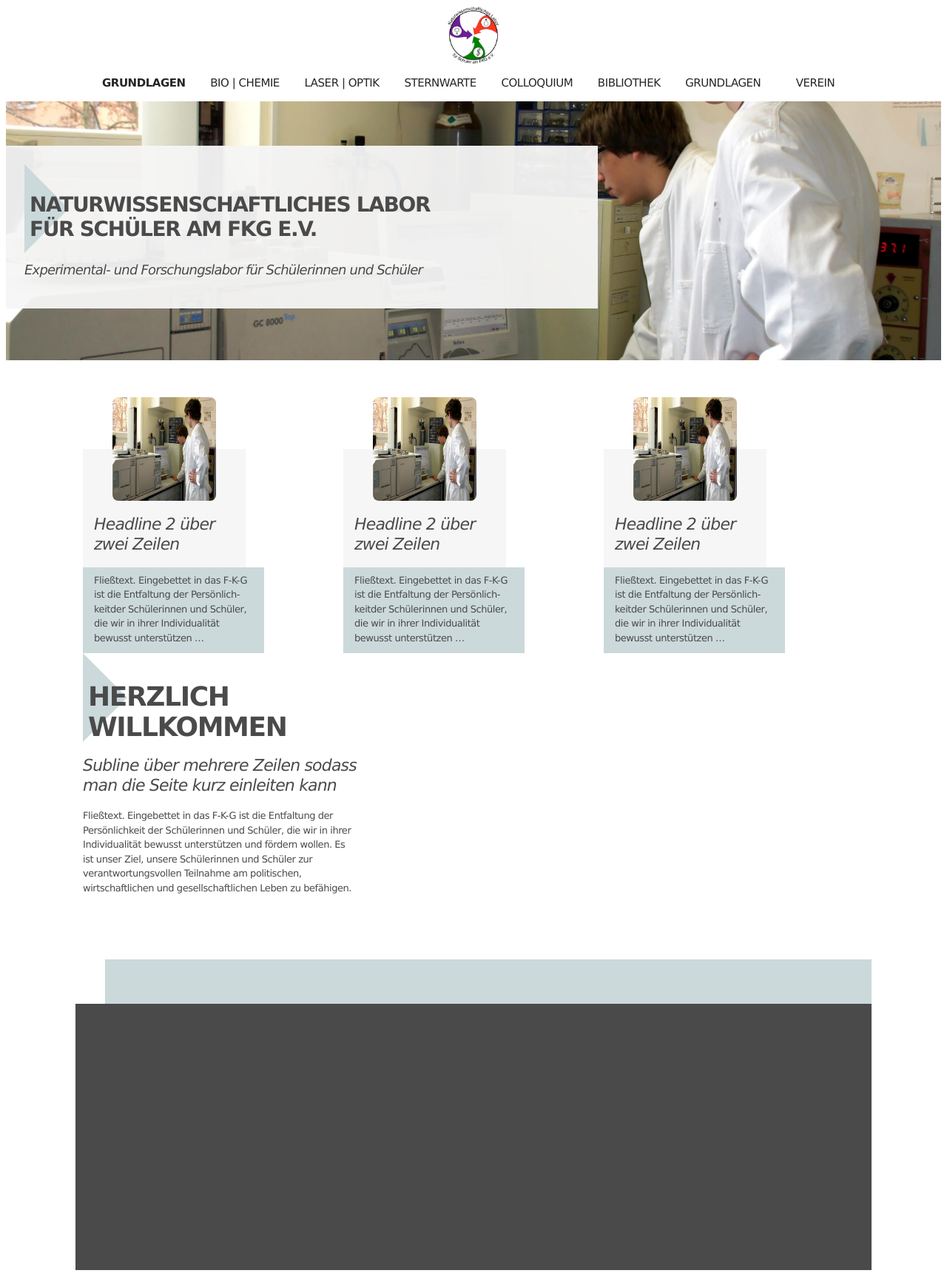
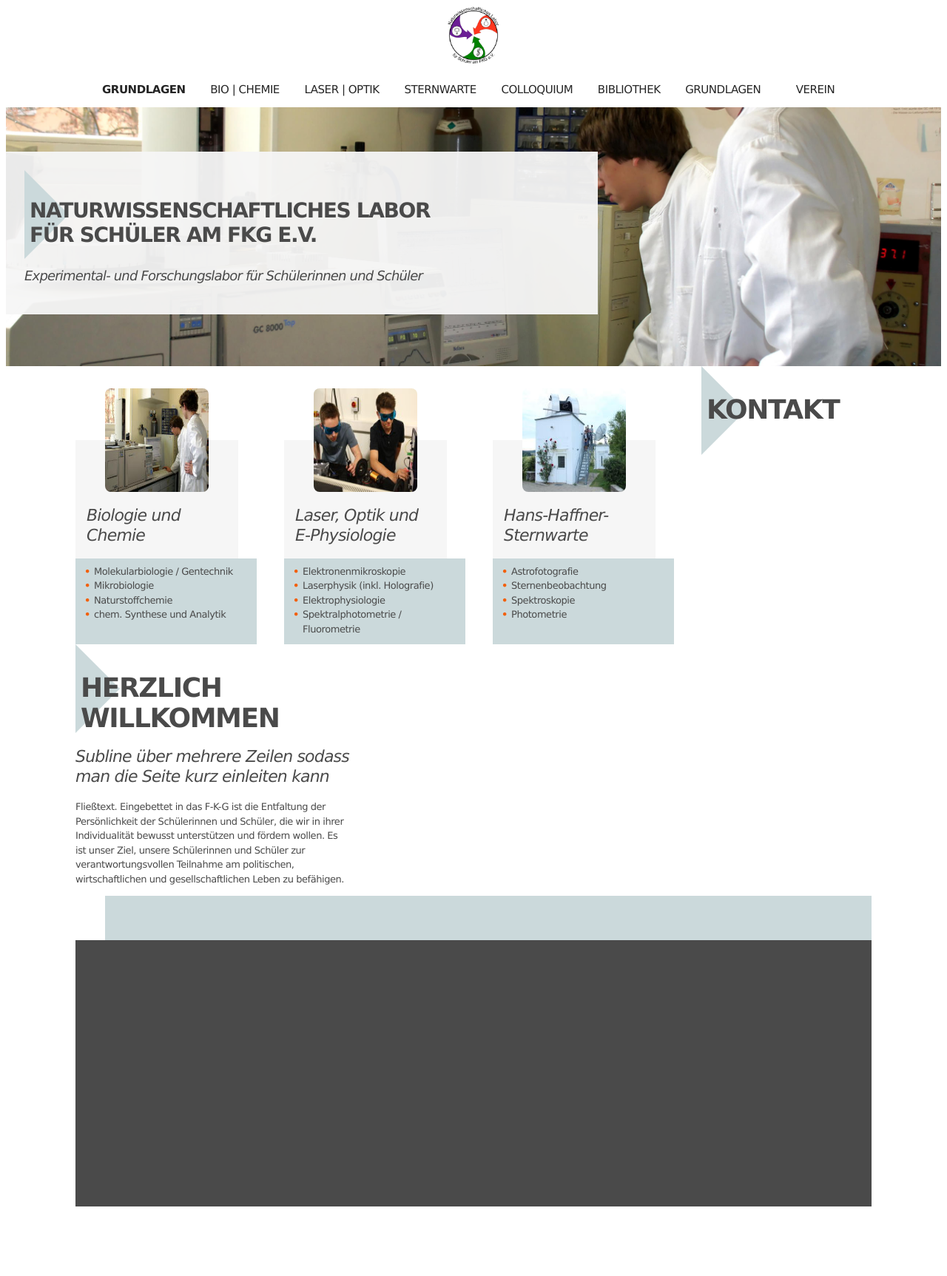
Before and after one commit to natlabwue/natlab-website-start, a PHP site: page /demo/startseite.html in a window 1280 px wide. Shown: the whole page at 74% size. After the commit the page ends 1631 px from the top, so only its background shows below. Run offline with PHP 8.4, Linux system fonts and the light colour scheme.

Commit message:
Sidebar, fill cards with content, color li bullets

```diff
--- a/demo/startseite.html
+++ b/demo/startseite.html
@@ -31,22 +31,47 @@
       </div>
     </div>
     <div class="main-container">
-      <div class="main-content">
+        <div class="content-sidebar-wrapper">
+          <div class="sidebar">
+            <h1>Kontakt</h1>
+          </div>
+          <div class="content">
             <div class="elm-card-grid-3">
               <div class="elm-card">
-            <img class="elm-card-img" src="startseite-slider-1.jpg">
-            <div class="elm-card-title"><h2>Headline 2 über zwei Zeilen</h2></div>
-            <div class="elm-card-text">Fließtext. Eingebettet in das F-K-G ist die Entfaltung der Persönlich- keitder Schülerinnen und Schüler, die wir in ihrer Individualität bewusst unterstützen …</div>
+                <img class="elm-card-img" src="biochemielabor.jpg">
+                <div class="elm-card-title"><h2>Biologie und Chemie</h2></div>
+                <div class="elm-card-text">
+                  <ul>
+                    <li>Molekularbiologie / Gentechnik</li>
+                    <li>Mikrobiologie</li>
+                    <li>Naturstoffchemie</li>
+                    <li>chem. Synthese und Analytik</li>
+                  </ul>
+                </div>
               </div>
               <div class="elm-card">
-            <img class="elm-card-img" src="startseite-slider-1.jpg">
-            <div class="elm-card-title"><h2>Headline 2 über zwei Zeilen</h2></div>
-            <div class="elm-card-text">Fließtext. Eingebettet in das F-K-G ist die Entfaltung der Persönlich- keitder Schülerinnen und Schüler, die wir in ihrer Individualität bewusst unterstützen …</div>
+                <img class="elm-card-img" src="laseroptiklabor.jpg">
+                <div class="elm-card-title"><h2>Laser, Optik und E-Physiologie</h2></div>
+                <div class="elm-card-text">
+                  <ul>
+                    <li>Elektronenmikroskopie</li>
+                    <li>Laserphysik (inkl. Holografie)</li>
+                    <li>Elektrophysiologie</li>
+                    <li>Spektralphotometrie / Fluorometrie</li>
+                  </ul>
+                </div>
               </div>
               <div class="elm-card">
-            <img class="elm-card-img" src="startseite-slider-1.jpg">
-            <div class="elm-card-title"><h2>Headline 2 über zwei Zeilen</h2></div>
-            <div class="elm-card-text">Fließtext. Eingebettet in das F-K-G ist die Entfaltung der Persönlich- keitder Schülerinnen und Schüler, die wir in ihrer Individualität bewusst unterstützen …</div>
+                <img class="elm-card-img" src="sternwarte.jpg">
+                <div class="elm-card-title"><h2>Hans-Haffner-Sternwarte</h2></div>
+                <div class="elm-card-text">
+                  <ul>
+                    <li>Astrofotografie</li>
+                    <li>Sternenbeobachtung</li>
+                    <li>Spektroskopie</li>
+                    <li>Photometrie</li>
+                  </ul>
+                </div>
               </div>
             </div>
 
@@ -56,6 +81,10 @@
               <p>Fließtext. Eingebettet in das F-K-G ist die Entfaltung der Persönlichkeit der Schülerinnen und Schüler, die wir in ihrer Individualität bewusst unterstützen und fördern wollen. Es ist unser Ziel, unsere Schülerinnen und Schüler zur verantwortungsvollen Teilnahme am politischen, wirtschaftlichen und gesellschaftlichen Leben zu befähigen.</p>
             </div>
           </div>
+        </div>
+    </div>
+
+    <div class="main-container">
       <div class="footer-top"></div>
       <div class="footer">
 
--- a/templates/styles/global.css
+++ b/templates/styles/global.css
@@ -8,7 +8,7 @@
   --greyblue-82: rgba(124, 161, 165, 0.82);
   --greyblue-40: rgba(124, 161, 165, 0.4);
   --greyish-brown: #4a4a4a;
-  --underline: #f2600c;
+  --accent: #f2600c;
 }
 
 body {
@@ -56,6 +56,25 @@ h2 {
   color: var(--greyish-brown);
 }
 
+ul {
+  margin: 0;
+  padding: 0;
+  padding-left: 10px;
+}
+
+ul li {
+  list-style: none;
+}
+
+ul li:before {
+  content: "\2022";  /* Add content: \2022 is the CSS Code/unicode for a bullet */
+  color: var(--accent); /* Change the color */
+  font-weight: bold; /* If you want it to be bold */
+  display: inline-block; /* Needed to add space between the bullet and the text */
+  width: 1em; /* Also needed for space (tweak if needed) */
+  margin-left: -1em; /* Also needed for space (tweak if needed) */
+}
+
 .main-container {
   max-width: 1076px;
   display: block;
@@ -73,7 +92,7 @@ ul.main-nav {
   list-style:none;
   display: block;
   text-align: center;
-  padding: 0;
+  padding: 12px 0;
 }
 
 ul.main-nav li {
@@ -84,6 +103,10 @@ ul.main-nav li {
   font-size: 15px;
   letter-spacing: -0.47px;
   text-transform: uppercase;
+}
+
+ul.main-nav li:before {
+  content: none;
 }
 
 ul.main-nav li a {
@@ -98,7 +121,7 @@ ul.main-nav li.active a {
 }
 
 ul.main-nav li a:hover {
-  border-bottom: solid 2px var(--underline);
+  border-bottom: solid 2px var(--accent);
 }
 
 .main-slide {
@@ -133,6 +156,15 @@ ul.main-nav li a:hover {
 
 .main-content {
   padding: 20px 10px 74px;
+}
+
+.content-sidebar-wrapper {
+  display: grid;
+  grid-template-columns: auto 230px;
+}
+
+.sidebar {
+  order: 2;
 }
 
 .elm-card {
```
Also changed, not shown: demo/biochemielabor.jpg (added), demo/laseroptiklabor.jpg (added), demo/sternwarte.jpg (added). Lines whose indentation alone changed are shown as unchanged.
